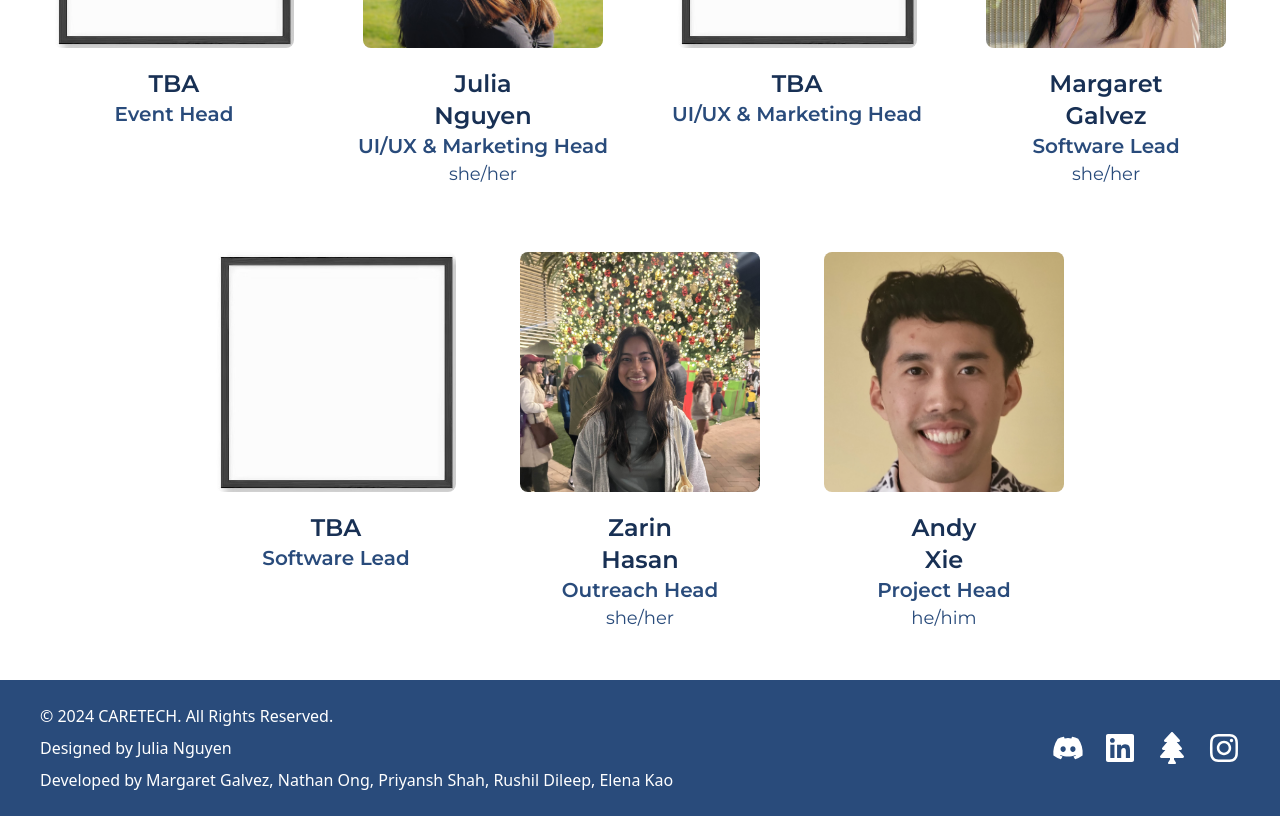
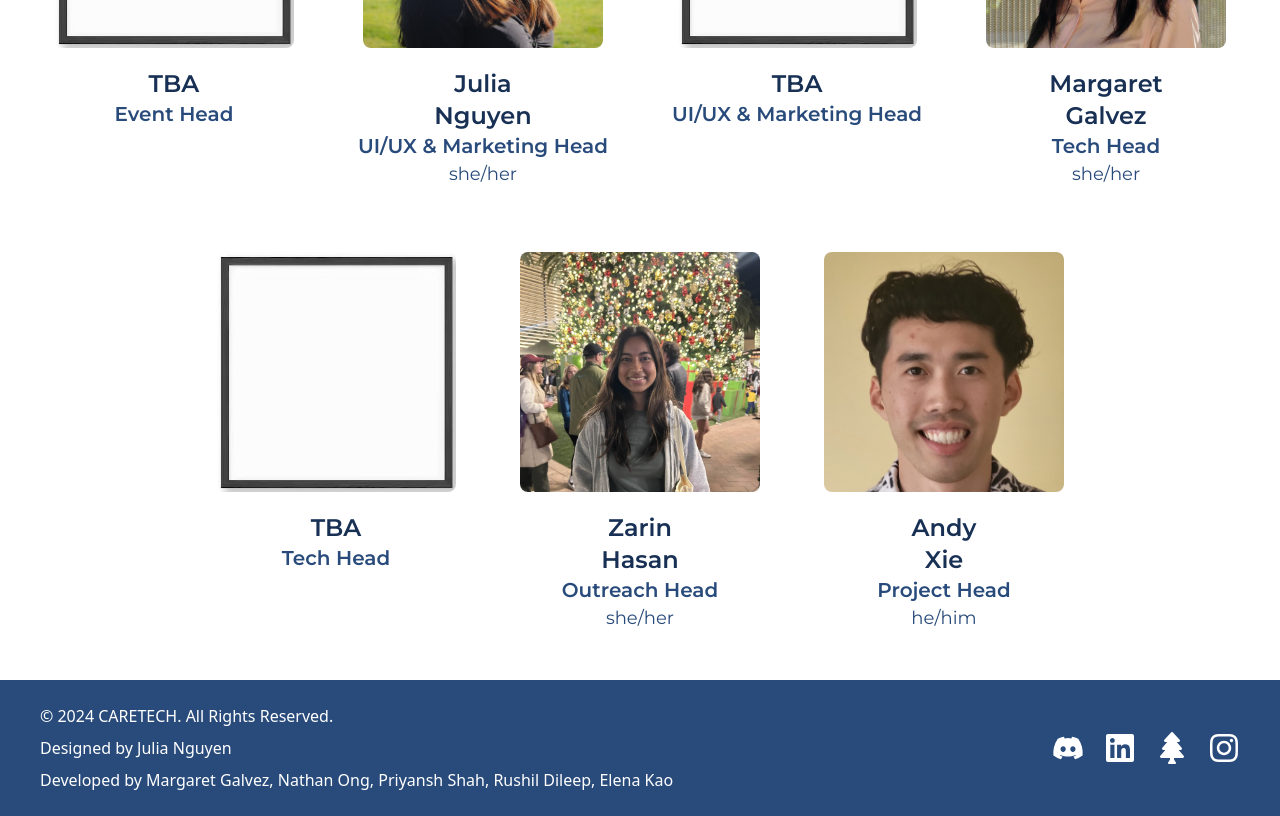
Before and after one commit to CareTech-at-UCI/website, a React (Create React App) app: page /About in a window 1280 px wide. Shown: the part 2520-3336 px from the top of the page. Built offline with nearby package versions, Linux system fonts and the light colour scheme; a web font is replaced by a local one.

Commit message:
tech head instead of software lead

```diff
--- a/src/components/Team.tsx
+++ b/src/components/Team.tsx
@@ -63,14 +63,14 @@ const Team = () => {
       image: "/images/board/margaret_galvez.jpg",
       firstName: "Margaret",
       lastName: "Galvez",
-      title: "Software Lead",
+      title: "Tech Head",
       pronouns: "she/her",
     },
     {
       image: "/images/board/tba_placeholder.jpg",
       firstName: "TBA",
       lastName: "",
-      title: "Software Lead",
+      title: "Tech Head",
       pronouns: "",
     },
     {
```
